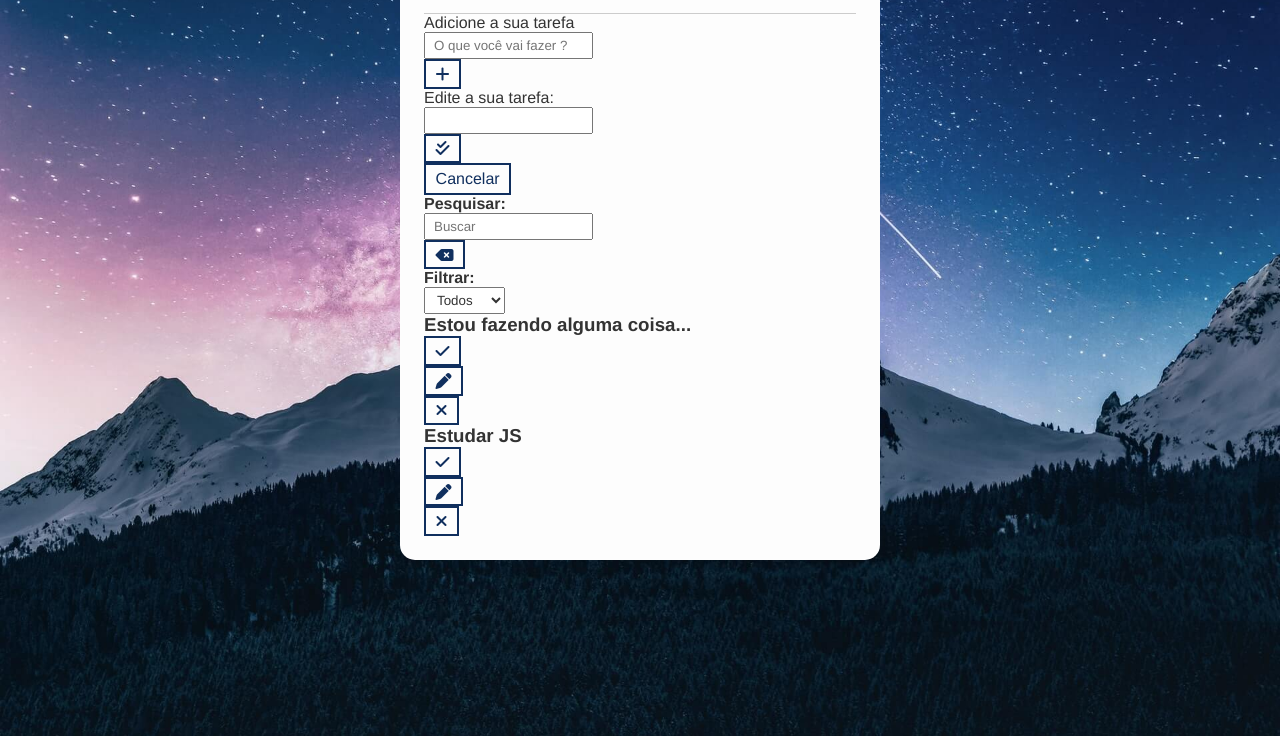
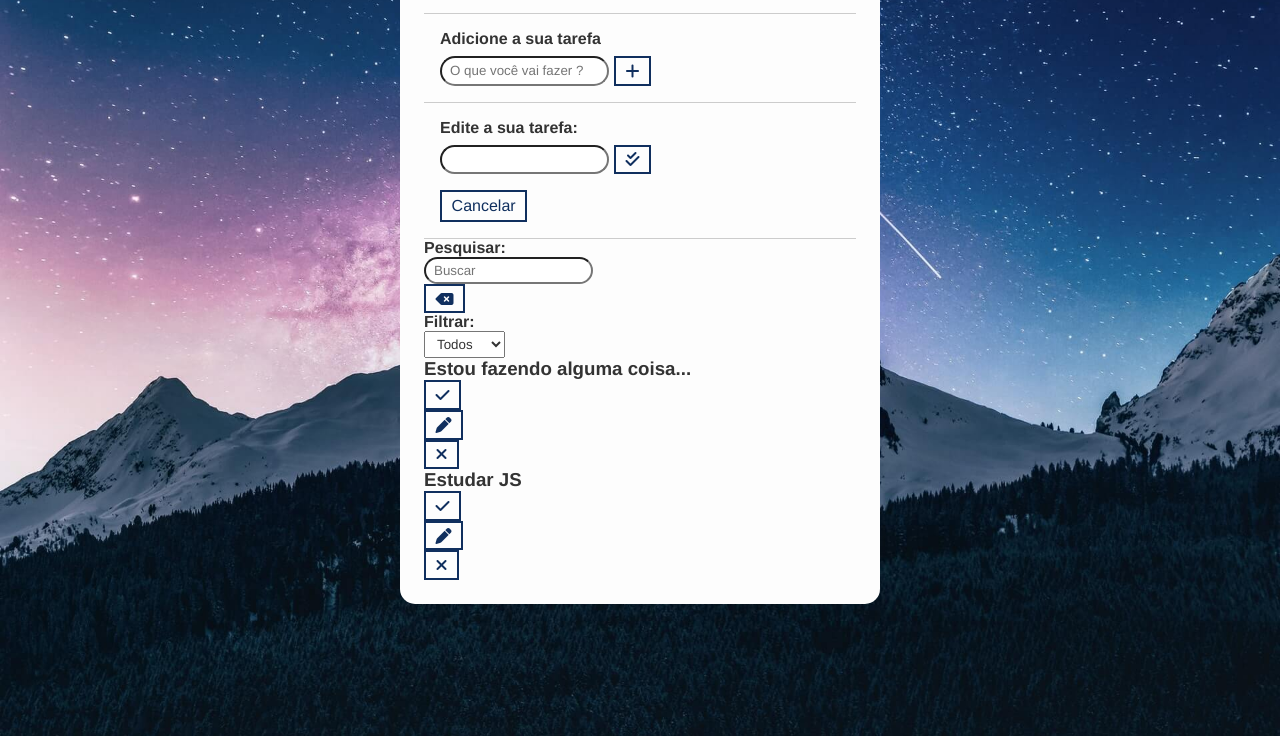
Before and after one commit to jonatasthome07/ToDoList-JS, a plain HTML site: page index.html in a window 1280 px wide. Shown: the part 112-848 px from the top of the page. Drawn offline with Linux system fonts and the light colour scheme.

Commit message:
Updated CSS - Form classes

```diff
--- a/css/styles.css
+++ b/css/styles.css
@@ -46,9 +46,15 @@ input, select{
     padding: 0.25rem .5rem;
 }
 
+input{
+    border-radius: 15px;
+}
+
 .hide{
     display: none;
 }
+
+/*Container principal*/
 
 .todo-container{
     max-width: 480px;
@@ -63,3 +69,29 @@ input, select{
     padding: 0 1rem 1rem;
     border-bottom: 1px solid #ccc;
 }
+
+/*Forms*/
+#todo-form,
+#edit-form{
+    padding: 1rem;
+    border-bottom: 1px solid #ccc;
+}
+
+#todo-form p,
+#edit-form p{
+    margin-bottom: 0.5rem;
+    font-weight: bold;
+}
+
+.form-control{
+    display: flex;
+}
+
+.form-control input{
+    margin-right: .3rem ;
+
+}
+
+#cancel-edit-btn{
+    margin-top: 1rem;
+}
```
